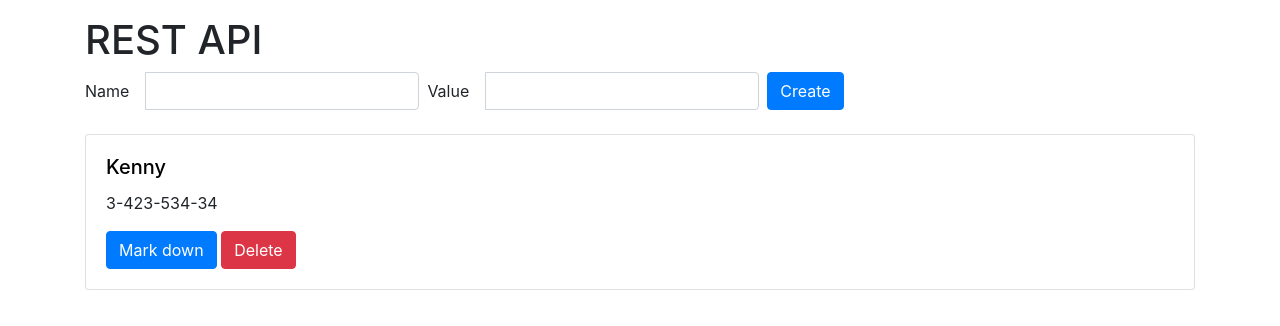
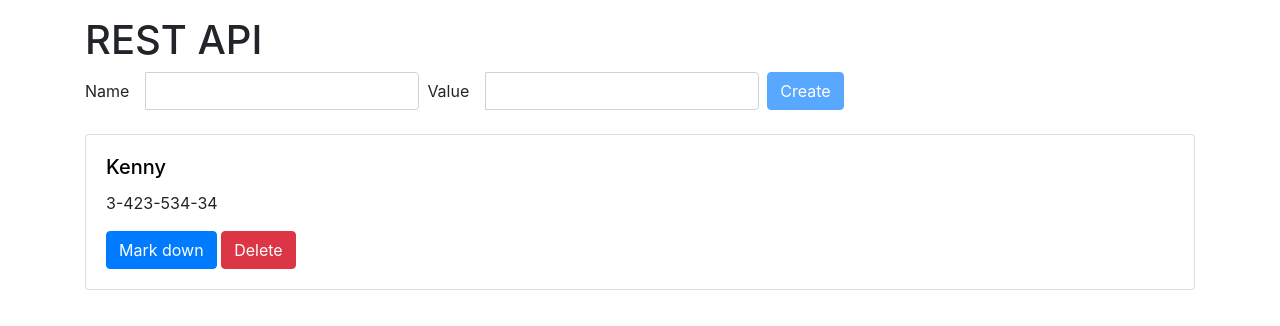
Before and after one commit to DiamondDigger/rest-api-js, a website with bundled scripts: page client/index.html in a window 1280 px wide. Built offline with nearby package versions, Linux system fonts and the light colour scheme.

Commit message:
added validation for input forms

```diff
--- a/client/frontend.js
+++ b/client/frontend.js
@@ -11,6 +11,11 @@
             contacts:[
                 {name: 'Kenny', value: '3-423-534-34', marked: false}
             ]
+        }
+    },
+    computed: {
+        canCreate(){
+            return this.form.name.trim() && this.form.value.trim()
         }
     },
     methods: {
--- a/client/index.html
+++ b/client/index.html
@@ -30,7 +30,7 @@
             <label for="value" class="mr-3">Value</label>
             <input type="text" class="form-control" id="value" v-model="form.value">
         </div>
-        <button class="btn btn-primary mb-2" type="submit">Create</button>
+        <button class="btn btn-primary mb-2" type="submit" :disabled="!canCreate" >Create</button>
     </form>
     <div v-if="contacts.length">
         <div class="card" style="width: 100%" v-for="contact in contacts">
```
